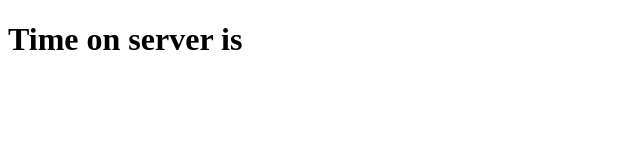
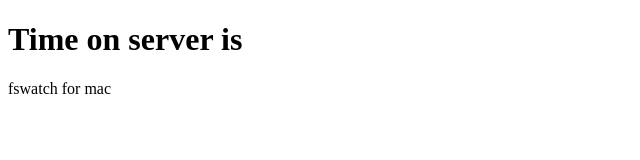
Before and after one commit to balazs4/htmxxx, a website: page index.html in a window 1280 px wide. Shown: the whole page, without its empty margins (0-640 px from the left). Drawn offline with nearby package versions, Linux system fonts and the light colour scheme; no server answers.

Commit message:
yolo comMIt :sponge:

```diff
--- a/index.html
+++ b/index.html
@@ -8,5 +8,6 @@
     <script src="/node_modules/htmx.org/dist/htmx.min.js"></script>
     <h1>Time on server is</h1>
     <code hx-get="/hello" hx-trigger="load, mouseenter throttle:2s"> </code>
+    <p>fswatch for mac</p>
   </body>
 </html>
```
